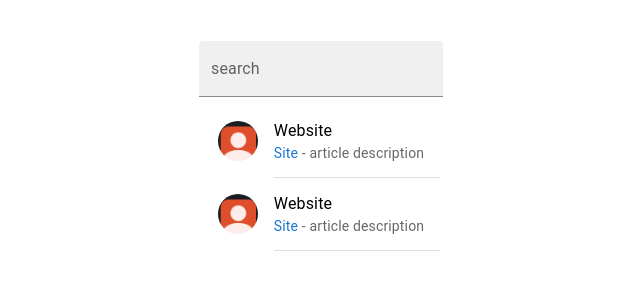
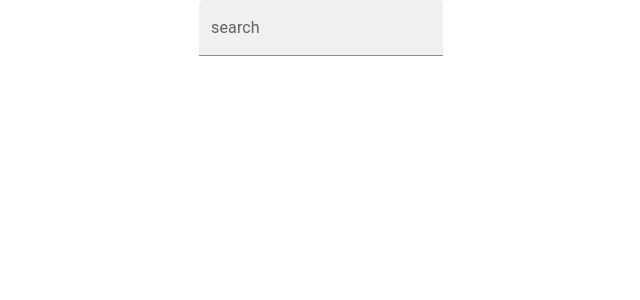
Before and after one commit to the-pirated-sardar/scholar-sprint, a React (Create React App) app: page / in a window 1280 px wide. Shown: the top 300 px of the page, without its empty margins (319-959 px from the left). Built offline with nearby package versions, Linux system fonts and the light colour scheme.

Commit message:
#6 updates + deps

```diff
--- a/package.json
+++ b/package.json
@@ -12,7 +12,8 @@
     "react": "^18.2.0",
     "react-dom": "^18.2.0",
     "react-scripts": "5.0.1",
-    "web-vitals": "^2.1.4"
+    "web-vitals": "^2.1.4",
+    "zustand": "^4.4.6"
   },
   "scripts": {
     "start": "react-scripts start",
@@ -37,5 +38,8 @@
       "last 1 firefox version",
       "last 1 safari version"
     ]
+  },
+  "devDependencies": {
+    "babel-preset-react-app": "^10.0.1"
   }
 }
--- a/src/search/SearchBar.js
+++ b/src/search/SearchBar.js
@@ -1,10 +1,13 @@
 import React from "react";
 import { Box, TextField } from "@mui/material";
+import { useSearchResults } from "./SearchStore.js"
 
 export default function SearchBar() {
 
     const apiKey = "j8F30WKHQaLkZVnEI4xU6Pd1Gc2BNwil"
     const apiEndpoint = "https://api.core.ac.uk/v3/"
+
+    const setResults = useSearchResults((state) => state.setResults)
 
     async function getEntity(urlFragment, query, limit = 10) {
         const headers = {
@@ -12,7 +15,8 @@ export default function SearchBar() {
             "Content-Type": "application/json",
         };
 
-        const requestBody = JSON.stringify({ q: query, limit: limit });
+        query = "gb"
+        const requestBody = JSON.stringify({ q: "location.countryCode:"+query, limit: limit });
 
         try {
             const response = await fetch(`${apiEndpoint}${urlFragment}`, {
@@ -36,11 +40,11 @@ export default function SearchBar() {
     async function handleSubmit(event) {
         event.preventDefault()
 
-        getEntity("search/data-providers", "location.countryCode:" + event.target.search.value)
+        getEntity("search/data-providers",  event.target.search.value)
             .then((results) => {
                 const data_providers = results[0].results
-                console.log(data_providers)
-
+                //console.log(data_providers)
+                setResults(data_providers)
             })
         /*
                 //location.countryCode can be from dropdown : [us, gb, ca]
--- a/src/search/SearchResults.js
+++ b/src/search/SearchResults.js
@@ -1,17 +1,31 @@
-import React from "react";
+import React, { useEffect } from "react"
 import { Box, Typography, Link, List, ListItem, ListItemText, ListItemAvatar, Avatar, Divider } from "@mui/material";
+import { useSearchResults } from "./SearchStore.js"
 
 export default function SearchResults() {
 
+    const results = useSearchResults((state) => state.results)
+
+    useEffect(() => {
+        console.log(results)
+    }, [results])
+
     return (
-        <Box>
+        <Box
+            sx={{
+                width: 400,
+                height: 400,
+            }}
+        >
             <List sx={{ width: '100%', maxWidth: 360, bgcolor: 'background.paper' }}>
-                <ListItem alignItems="flex-start">
+                {results.map((listitem) => (
+                    <>
+                        <ListItem key={listitem.openDoarId} alignItems="flex-start">
                             <ListItemAvatar>
-                        <Avatar alt="LOGO" src="/dummy.png" />
+                                <Avatar alt="" src={listitem.logo} />
                             </ListItemAvatar>
                             <ListItemText
-                        primary="Website"
+                                primary={listitem.institutionName}
                                 secondary={
                                     <React.Fragment>
                                         <Typography
@@ -20,41 +34,20 @@ export default function SearchResults() {
                                             variant="body2"
                                             color="text.primary"
                                         >
-                                    <Link href="https://github.com/the-pirated-sardar/1Sky-Project-276/" underline="none">
-                                        {"Site"}
+                                            <Link href={listitem.homepageUrl} underline="none">
+                                                {listitem.name + "\n"}
                                             </Link>
+
+                                            {listitem.openDoarId + "\n"}
+                                            {listitem.email}
                                         </Typography>
-                                {" - article description"}
                                     </React.Fragment>
                                 }
                             />
                         </ListItem>
                         <Divider variant="inset" component="li" />
-                <ListItem alignItems="flex-start">
-                    <ListItemAvatar>
-                        <Avatar alt="LOGO" src="/dummy.png" />
-                    </ListItemAvatar>
-                    <ListItemText
-                        primary="Website"
-                        secondary={
-                            <React.Fragment>
-                                <Typography
-                                    sx={{ display: 'inline' }}
-                                    component="span"
-                                    variant="body2"
-                                    color="text.primary"
-                                >
-                                    <Link href="https://github.com/the-pirated-sardar/1Sky-Project-276/" underline="none">
-                                        {"Site"}
-                                    </Link>
-                                </Typography>
-                                {" - article description"}
-                            </React.Fragment>
-                        }
-                    />
-                </ListItem>
-                <Divider variant="inset" component="li" />
-
+                    </>
+                ))}
             </List>
         </Box>
     )
--- /dev/null
+++ b/src/search/SearchStore.js
@@ -0,0 +1,11 @@
+import { create } from "zustand"
+
+export const useSearchResults = create((set) => ({
+  results: [],
+  setResults: (results) => set((state) => ({ results })),
+}))
+
+export const foo = create((set) => ({
+  results: [],
+  setResults: (results) => set((state) => ({ results })),
+}))
```
Also changed, not shown: 1 other file (tests, documents, lock files or other folders). Lines whose indentation alone changed are shown as unchanged.
